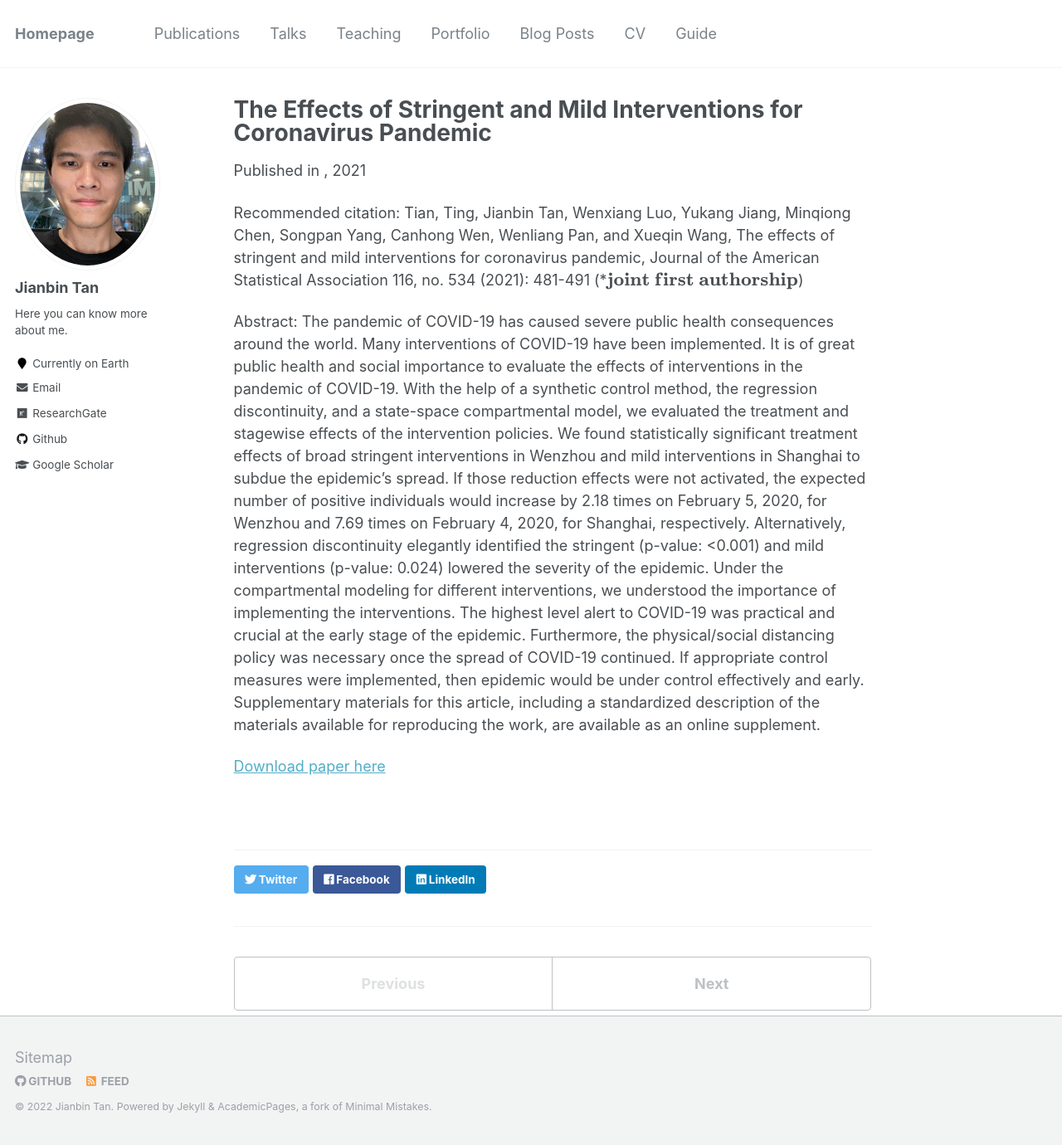
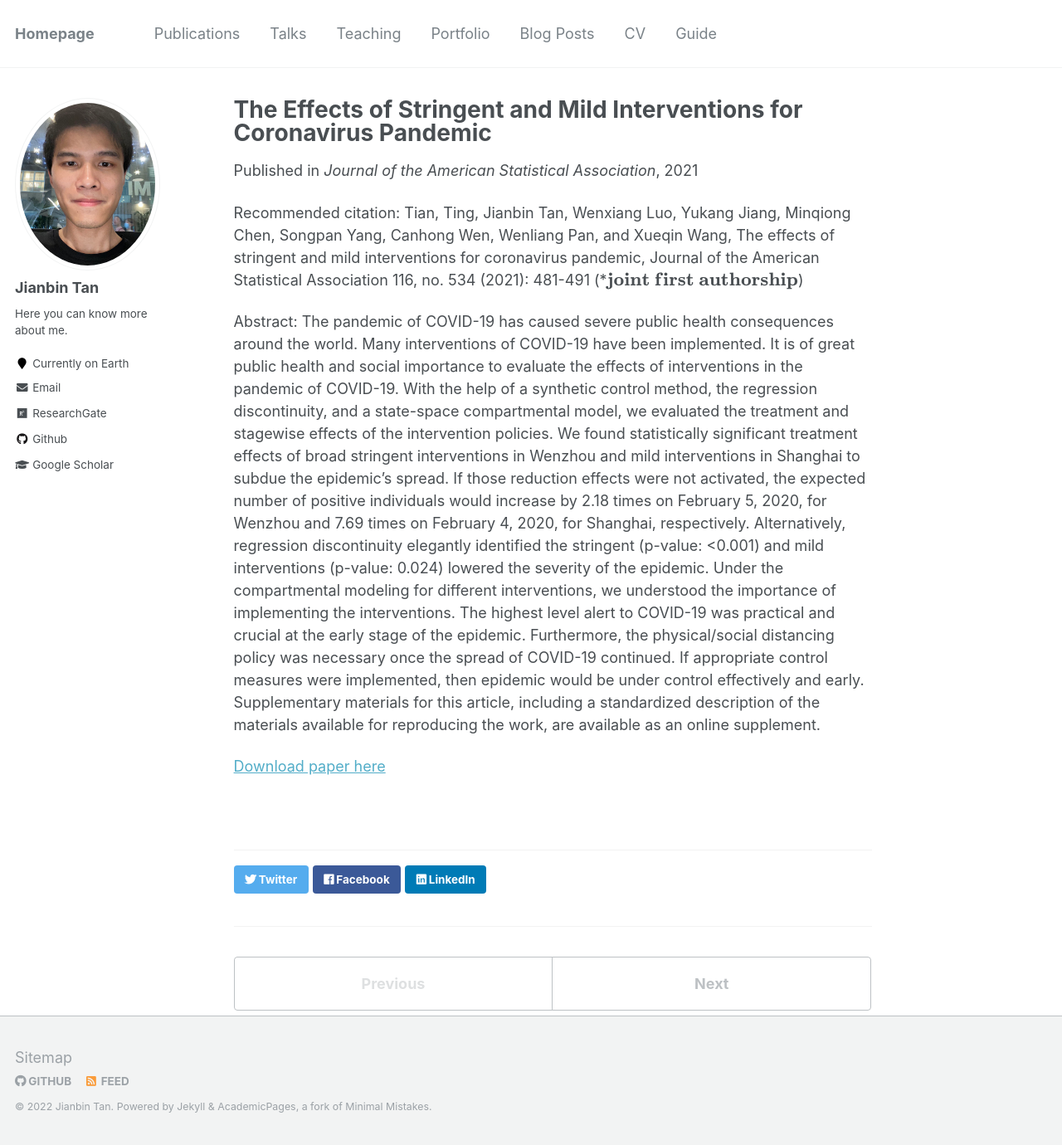
Before and after one commit to Tan-jianbin/Tan-jianbin.github.io, a Jekyll site: the page built from _publications/JASA1.md, in a window 1280 px wide and 1380 px high. Shown: the whole window at 83% size. Built offline with Jekyll 4.4.1, drawn with Linux system fonts in a browser that asks for light colours; formulas are drawn with MathJax 3.

Commit message:
Update JASA1.md

```diff
--- a/_publications/JASA1.md
+++ b/_publications/JASA1.md
@@ -4,7 +4,7 @@ collection: publications
 permalink: /publication/JASA1
 excerpt: ''
 date: 2021-04-22
-venue: ''
+venue: 'Journal of the American Statistical Association'
 paperurl: ''
 citation: 'Tian, Ting, Jianbin Tan, Wenxiang Luo, Yukang Jiang, Minqiong Chen, Songpan Yang, Canhong Wen, Wenliang Pan, and Xueqin Wang, The effects of stringent and mild interventions for coronavirus pandemic, Journal of the American Statistical Association 116, no. 534 (2021): 481-491 (*$\mathbf{joint\ first\ authorship}$)'
 
```
